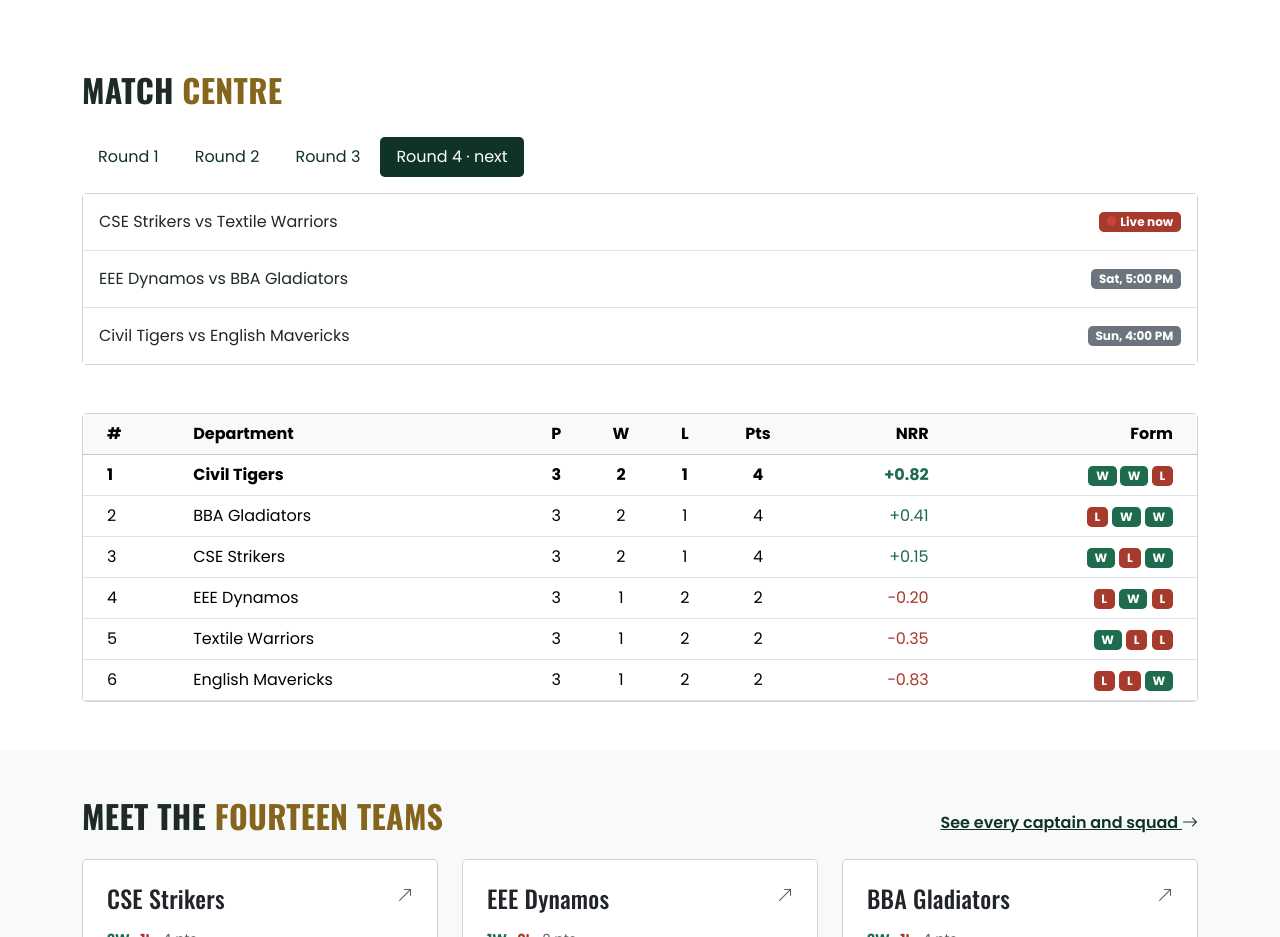
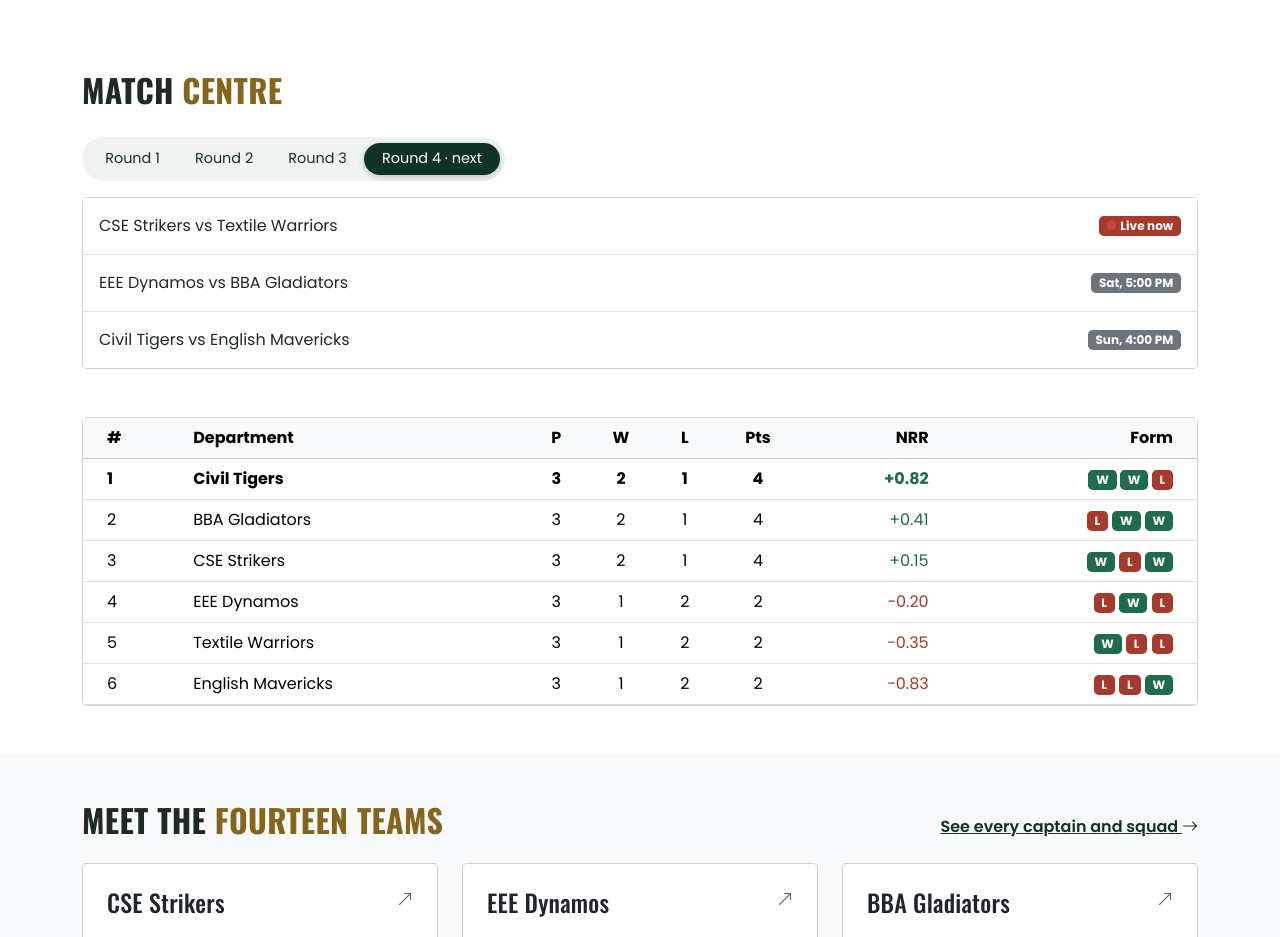
Before and after one commit to masud5009/uu-html-css, a plain HTML site: page index.html in a window 1280 px wide. Shown: the part 1160-2097 px from the top of the page. Drawn offline with nearby package versions, Linux system fonts and the light colour scheme.

Commit message:
Add segmented control styling for fixture rounds navigation

```diff
--- a/css/style.css
+++ b/css/style.css
@@ -296,6 +296,32 @@ h2 em {
     --bs-nav-pills-link-active-bg: var(--uu-pitch);
 }
 
+/* fixture rounds: segmented control on a soft track */
+.nav-pills.round-tabs {
+    display: inline-flex;
+    background: rgba(15, 51, 38, .06);
+    border-radius: 999px;
+    padding: .35rem;
+    gap: .25rem;
+}
+
+.round-tabs .nav-link {
+    border-radius: 999px;
+    padding: .35rem 1.1rem;
+    font-size: .9rem;
+    color: var(--uu-pitch);
+    transition: color .2s, background-color .2s;
+}
+
+.round-tabs .nav-link:hover {
+    color: var(--uu-pitch);
+}
+
+.round-tabs .nav-link.active {
+    color: #fff;
+    box-shadow: 0 2px 6px rgba(15, 51, 38, .25);
+}
+
 .form-control:focus,
 .form-select:focus {
     border-color: var(--uu-brass);
--- a/index.html
+++ b/index.html
@@ -162,7 +162,7 @@
                     </div>
                 </div>
 
-                <ul class="nav nav-pills gap-1 mb-3" role="tablist">
+                <ul class="nav nav-pills round-tabs gap-0 mb-3" role="tablist">
                     <li class="nav-item" role="presentation"><button class="nav-link" data-bs-toggle="pill" data-bs-target="#r1" type="button" role="tab">Round 1</button></li>
                     <li class="nav-item" role="presentation"><button class="nav-link" data-bs-toggle="pill" data-bs-target="#r2" type="button" role="tab">Round 2</button></li>
                     <li class="nav-item" role="presentation"><button class="nav-link" data-bs-toggle="pill" data-bs-target="#r3" type="button" role="tab">Round 3</button></li>
```
